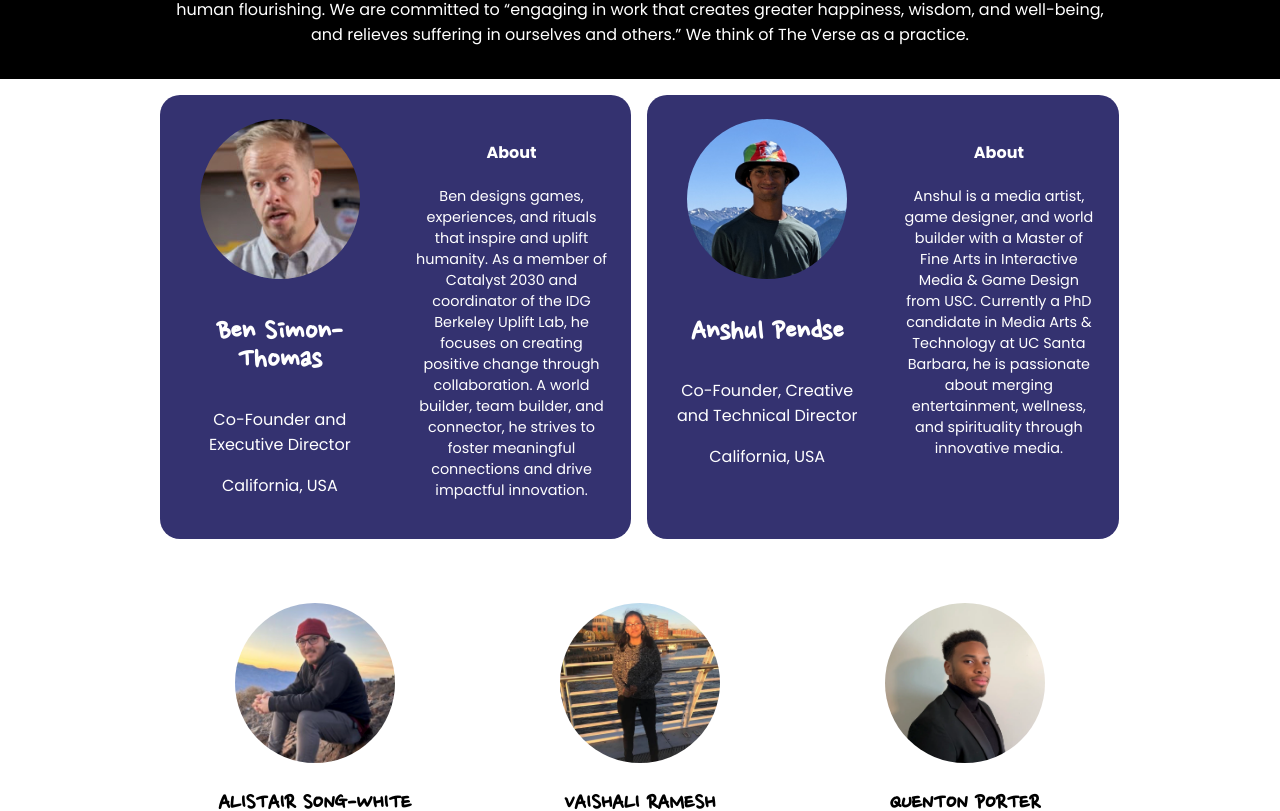
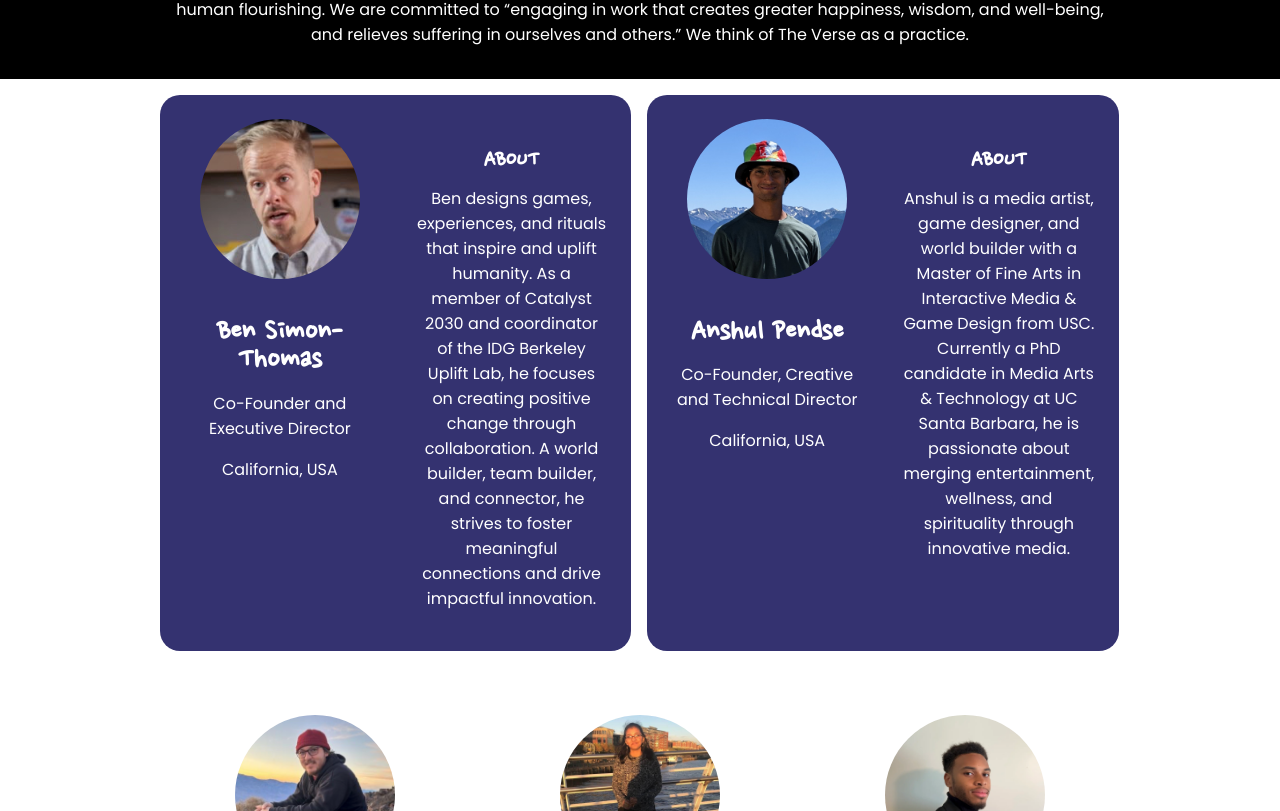
Before and after one commit to bstintheverse/theversewebdev, a React (Vite) app in the folder client/: page /our-people in a window 1280 px wide. Shown: the part 745-1556 px from the top of the page. Built offline with nearby package versions, Linux system fonts and the light colour scheme.

Commit message:
update top card styling

```diff
--- a/client/src/pages/OurPeople/OurPeople.scss
+++ b/client/src/pages/OurPeople/OurPeople.scss
@@ -72,33 +72,26 @@
 
         &-member {
             &-name {
-                @include desktop {
-                    font-family: "Nanum Pen", sans-serif;
-                    font-size: 2rem;
-                    line-height: 1.8rem;
-                }
+                font-family: "Nanum Pen", sans-serif;
+                font-size: 2rem;
+                line-height: 1.8rem;
+                margin-bottom: 0;
             }
 
             &-role, &-location {
-                @include tablet {
-                    font-size: 1rem;
-                }
-
-                @include desktop {
-                    font-size: 1rem;
-                }
+                @include text($global-secondary-font-color);
             }
 
-            &-header {
-                @include desktop {
-                    @include subheader-primary($global-secondary-font-color);
+            &-subheader {
+                @include subheader-primary($global-secondary-font-color);
+
+                & {
+                    margin-bottom: 0;
                 }
             }
 
             &-description {
-                @include desktop {
-                    font-size: 0.9rem;
-                }
+                @include text($global-secondary-font-color);
             }
         }
     }
```
